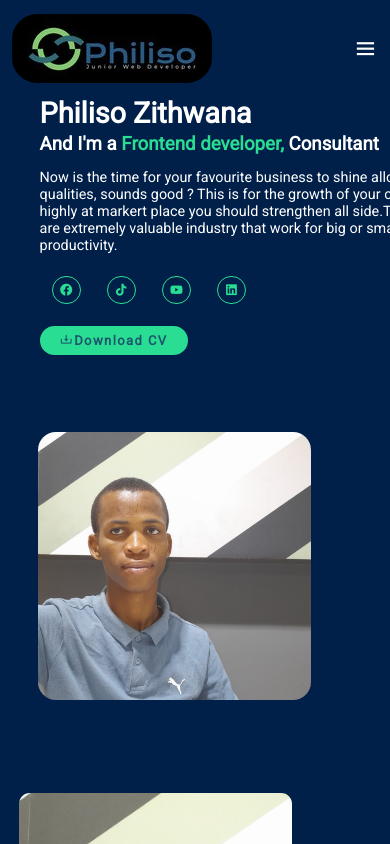
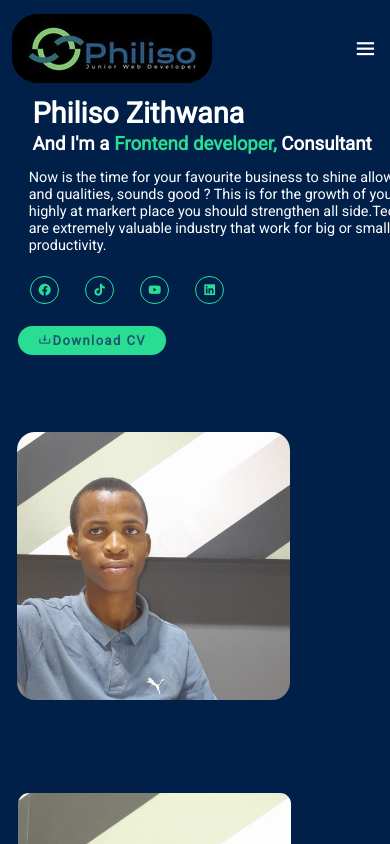
Before and after one commit to philisophiliso524-ITvarsity/portifolio-site, a plain HTML site: page index.html in a window 390 px wide. Drawn offline with nearby package versions, Linux system fonts and the light colour scheme.

Commit message:
code added

```diff
--- a/css/custom.css
+++ b/css/custom.css
@@ -334,8 +334,20 @@
 
     }
 
-    .home{
-        margin-left: 4rem;
+    .home-content{
+        margin: 1.5rem;
+    }
+
+    .home-content h1{
+        margin-left: 2rem;
+    }
+
+    .home-content h3{
+        margin-left: 2rem;
+    }
+
+    .home-content p{
+        margin-left: 1.5rem;
     }
 
     .header{
--- a/index.html
+++ b/index.html
@@ -41,7 +41,7 @@
 
 <section class="home" id="home">
     <div class="home-content">
-        <h3>Hello, Sir\Madam</h3>
+        <h3>Dear, Sir\Madam</h3>
         <h1>Philiso Zithwana</h1>
         <h3>And I'm a <span>Frontend developer,</span> Consultant</h3>
         <p>Now is the time for your favourite business to shine allow me to utilize my set of skills and qualities, sounds good ? This is for the growth of your company   and make  it compete highly at markert place you should strengthen all side.Technology, computer and coding are extremely valuable industry that work for big or small  business let me increase your productivity.</p>
```
